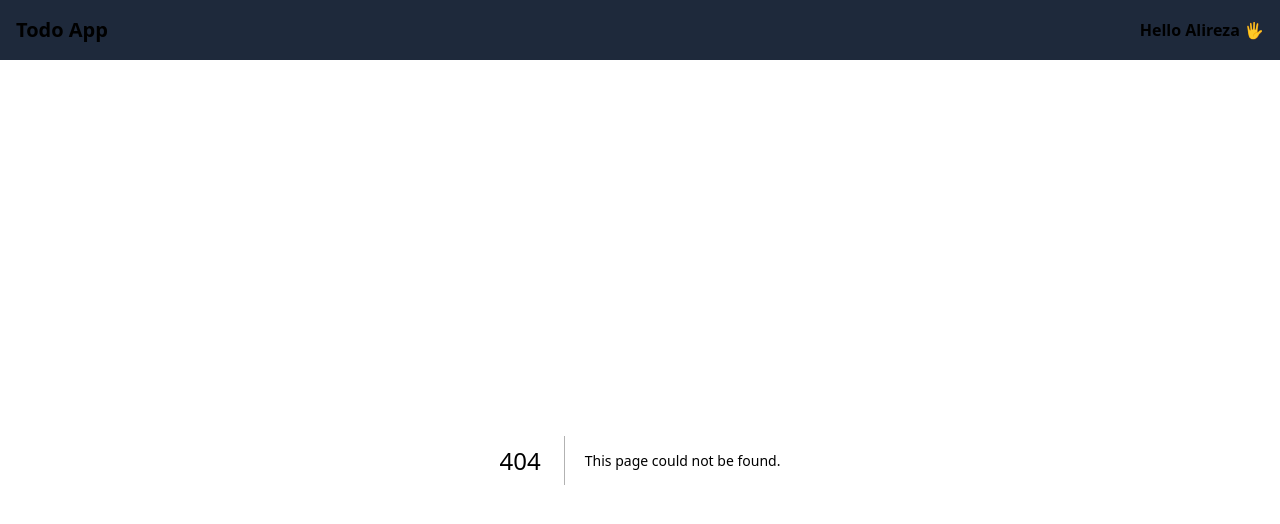
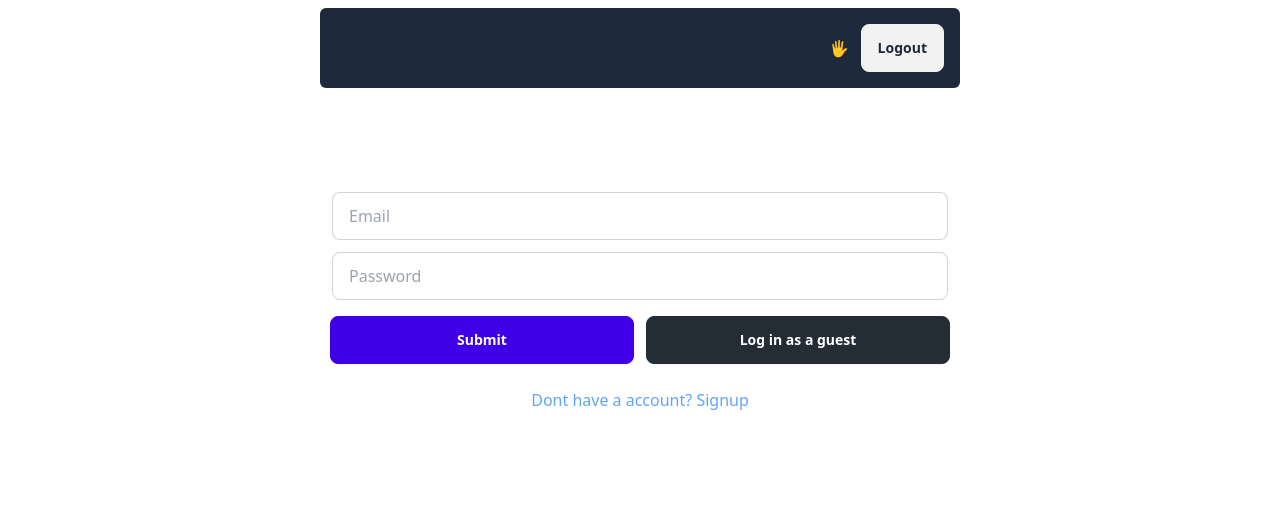
Before and after one commit to alirezahoseini/todoapp, a Next.js app: page /signin in a window 1280 px wide. Before the commit this address had no page. Shown: the top 524 px of the page. Built offline with nearby package versions, Linux system fonts and the light colour scheme.

Commit message:
Create signin and singup pages

```diff
--- a/components/modules/Header/Header.js
+++ b/components/modules/Header/Header.js
@@ -2,10 +2,11 @@ import React from 'react'
 
 function Header() {
   return (
-    <div className='flex flex-row p-4 bg-slate-800 items-center justify-between'>
+    <div className='flex flex-row p-4 bg-slate-800 items-center justify-between lg:w-1/2 lg:mx-auto lg:mt-2 lg:rounded-md'>
       <h1 className='font-black text-xl'>Todo App</h1>
       <div className='flex items-center gap-3'>
         <h2 className='font-bold'>Hello Alireza 🖐️</h2>
+        <button className='btn'>Logout</button>
       </div>
     </div>
   )
--- /dev/null
+++ b/pages/signin/index.js
@@ -0,0 +1,21 @@
+import Link from 'next/link'
+import React from 'react'
+
+function signin() {
+  return (
+    <div className='flex flex-col items-center justify-center lg:w-1/2 lg:mx-auto mt-5 p-3'>
+      <h2 className="text-xl font-bold text-white  my-4">Login account</h2>
+      <form className='flex flex-col w-full items-center gap-3 mt-3 ' >
+        <input type="email" placeholder="Email" name='email' className="input input-bordered w-full" required />
+        <input type="password" placeholder="Password" name='password' className="input input-bordered w-full" required />
+        <div className='flex items-center gap-3 w-full justify-center p-1'>
+          <button className='btn btn-active btn-primary text-white w-1/2'>Submit</button>
+          <button className='btn btn-active btn-neutral text-white w-1/2'>Log in as a guest</button>
+        </div>
+        <Link className='text-blue-400 font-medium mt-2' href={'/signup'}>Dont have a account? Signup</Link>
+      </form>
+    </div>
+  )
+}
+
+export default signin
--- /dev/null
+++ b/pages/signup/index.js
@@ -0,0 +1,19 @@
+import Link from 'next/link'
+import React from 'react'
+
+function signup() {
+  return (
+    <div className='flex flex-col items-center justify-center lg:w-1/2 lg:mx-auto mt-5 p-3'>
+      <h2 className="text-xl font-bold text-white  my-4">Create new account</h2>
+      <form className='flex flex-col w-full items-center gap-3 mt-3 ' >
+        <input type="text" placeholder="Name" name='name' className="input input-bordered w-full" required />
+        <input type="email" placeholder="Email" name='email' className="input input-bordered w-full" required />
+        <input type="password" placeholder="Password" name='password' className="input input-bordered w-full" required />
+        <button className='btn btn-active btn-primary text-white btn-block'>Submit</button>
+        <Link className='text-blue-400 font-medium mt-2' href={'/signin'}>Do you have a account? Signin</Link>
+      </form>
+    </div>
+  )
+}
+
+export default signup
```
Also changed, not shown: public/images/Logout.svg (added).
